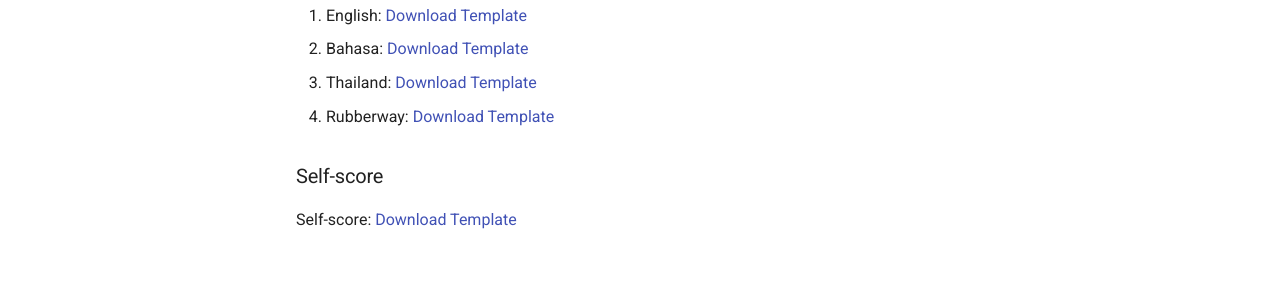
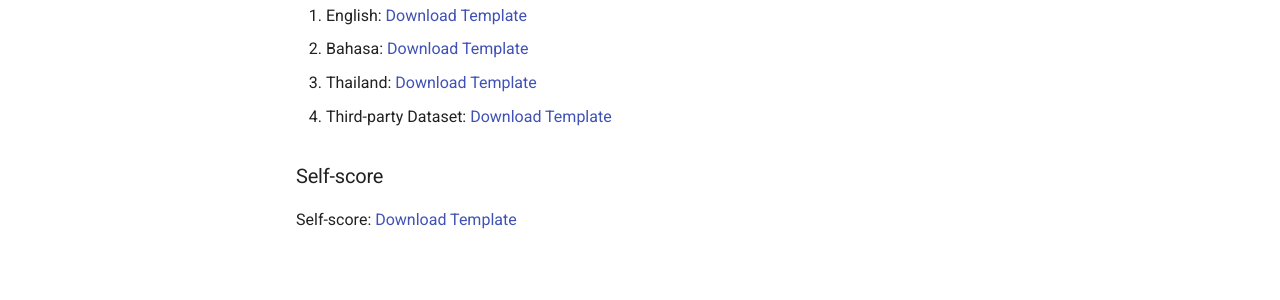
Before and after one commit to Agridence/public-docs, an MkDocs documentation site: the page built from docs/traceability/form_templates.md, in a window 1280 px wide. Shown: the part 446-746 px from the top of the page. Built offline with MkDocs 1.6.1 and Material for MkDocs 9.7.7, drawn with Linux system fonts in a browser that asks for light colours.

Commit message:
changed RW to third party

```diff
--- a/docs/traceability/form_templates.md
+++ b/docs/traceability/form_templates.md
@@ -9,7 +9,7 @@ E.g. 'A. Clearing land; B. Spraying chemicals'
 1. English: [Download Template](https://assets.agridence.com/docs-assets/questionnaire-templates/AGD_English.xlsx)
 2. Bahasa: [Download Template](https://assets.agridence.com/docs-assets/questionnaire-templates/AGD_Bahasa.xlsx)
 3. Thailand: [Download Template](https://assets.agridence.com/docs-assets/questionnaire-templates/AGD_Thailand.xlsx)
-4. Rubberway: [Download Template](https://assets.agridence.com/docs-assets/questionnaire-templates/AGD_Rubberway.xlsx)
+4. Third-party Dataset: [Download Template](https://assets.agridence.com/docs-assets/questionnaire-templates/AGD_Third-party.xlsx)
 
 ### Self-score
 
```
